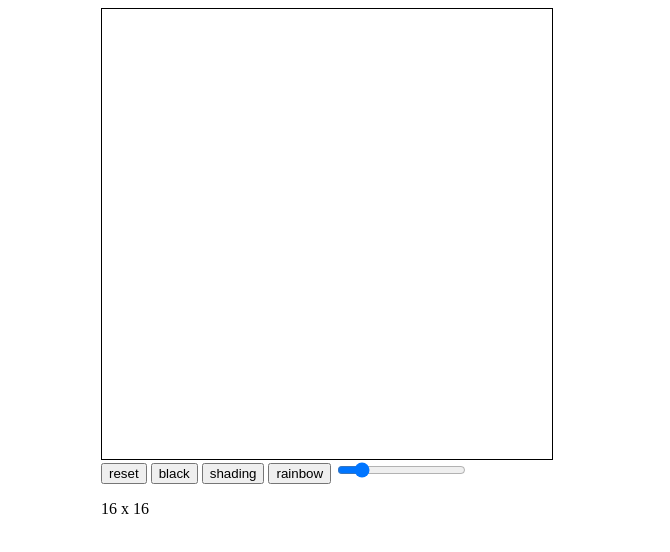
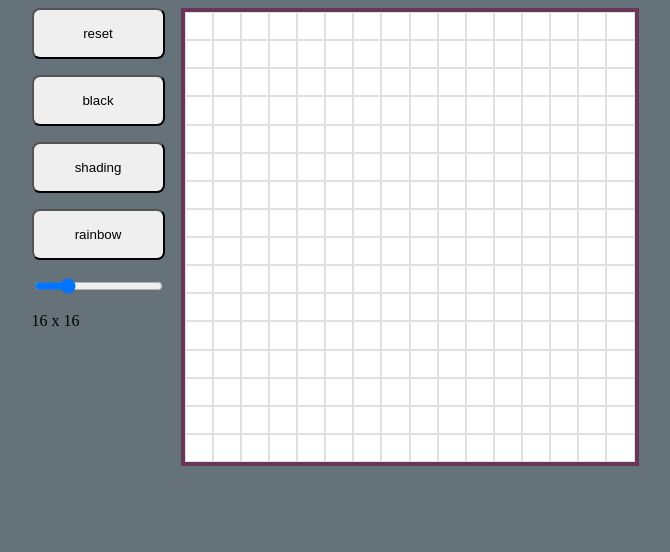
Before and after one commit to AndreasMy/etch-a-sketch, a plain HTML site: page index.html in a window 1280 px wide. Shown: the whole page, without its empty margins (313-983 px from the left). Drawn offline with Linux system fonts and the light colour scheme.

Commit message:
added some basic styling

```diff
--- a/index.html
+++ b/index.html
@@ -8,15 +8,21 @@
     <title>Etch-A-Sketch</title>
   </head>
   <body>
-    <div id="gridContainer" class="grid-container"></div>
+    <div class="game-wrapper">
+      <div class="game-interface">
         <button onclick="reset()">reset</button>
         <button onclick="colorBlack()">black</button>
         <button onclick="colorGrey()">shading</button>
         <button onclick="getRandomRgb()">rainbow</button>
-    <input id="tileSlider" type="range" min="1" max="100" value="16">
+        <input id="tileSlider" type="range" min="1" max="64" value="16" />
         <p id="sliderValue"></p>
         <p id="rgbValue"></p>
         <p id="newRgbValue"></p>
+      </div>
+      <div class="game-container">
+        <div id="gridContainer" class="grid-container"></div>
+      </div>
+    </div>
 
     <script src="script/script.js"></script>
   </body>
--- a/script/script.js
+++ b/script/script.js
@@ -3,7 +3,7 @@ let slider = document.querySelector("#tileSlider");
 let sliderOutput = document.querySelector("#sliderValue");
 sliderOutput.innerHTML = `${slider.value} x ${slider.value}`;
 
-function calcNumberOfItems(amount) {
+function createGrid(amount) {
   let numberOfItems = amount * amount;
   const rows = numberOfItems / amount;
 
@@ -15,12 +15,11 @@ function calcNumberOfItems(amount) {
 
   for (let i = 1; i <= numberOfItems; i++) {
     let gridItem = document.createElement("div");
-    gridItem.setAttribute("id", "gridItem");
     gridItem.className = `grid-item`;
     getGridContainer.appendChild(gridItem);
   }
 }
-calcNumberOfItems(16);
+createGrid(16);
 
 //? function to remove each element
 function rmElement() {
@@ -32,7 +31,6 @@ function rmElement() {
 
 function reset() {
   let squares = document.querySelectorAll(".grid-item");
-
   for (let square of squares) {
     square.style.backgroundColor = "white";
   }
@@ -44,7 +42,7 @@ slider.oninput = function () {
 
 slider.onmouseup = function () {
   rmElement();
-  calcNumberOfItems(slider.value);
+  createGrid(slider.value);
 };
 
 //! see if you can shorten the code with foreach
@@ -80,7 +78,7 @@ function getRandomRgb() {
 //! should read any color and darken it!
 //? try changing value on mouse out!
 function colorGrey() {
-  let squares = document.querySelectorAll("#gridItem");
+  let squares = document.querySelectorAll(".grid-item");
   let rgbValue = document.querySelector("#rgbValue");
   let newRgbValue = document.querySelector("#newRgbValue");
 
@@ -90,7 +88,7 @@ function colorGrey() {
       let bgColor = cssObj.getPropertyValue("background-color");
 
       let numFromString = bgColor.match(/\d+/g).map(Number);
-      let newRgb = numFromString.map((value) => value * 0.9);
+      let newRgb = numFromString.map((value) => (value * 0.9).toFixed(0));
 
       rgbValue.innerHTML = `${numFromString}`;
       newRgbValue.innerHTML = `${newRgb}`;
--- a/style/style.css
+++ b/style/style.css
@@ -4,6 +4,27 @@ html {
   justify-content: center;
   margin: 0;
   padding: 0;
+}
+
+body {
+  background-color: rgb(102, 114, 122);
+}
+
+button {
+  padding: 1rem;
+  margin: 0 0 1rem 0;
+  border-radius: 8px;
+}
+
+.game-wrapper {
+  display: flex;
+  flex-direction: row;
+}
+
+.game-interface {
+  display: flex;
+  flex-direction: column;
+  margin: 0 1rem;
 }
 
 .grid-container {
@@ -13,13 +34,10 @@ html {
   height: 450px;
   width: 450px;
   background-color: rgb(2, 0, 148);
-  border: 1px solid black;
+  border: 4px solid rgb(105, 53, 88);
 }
 
-.grid-item,
-.black-item,
-.rainbow-item,
-.darken-item {
-/*   border: solid grey 1px; */
+.grid-item{
+  border: solid rgb(224, 224, 224) 1px;
   background-color: white;
 }
```
Lines whose indentation alone changed are shown as unchanged.
